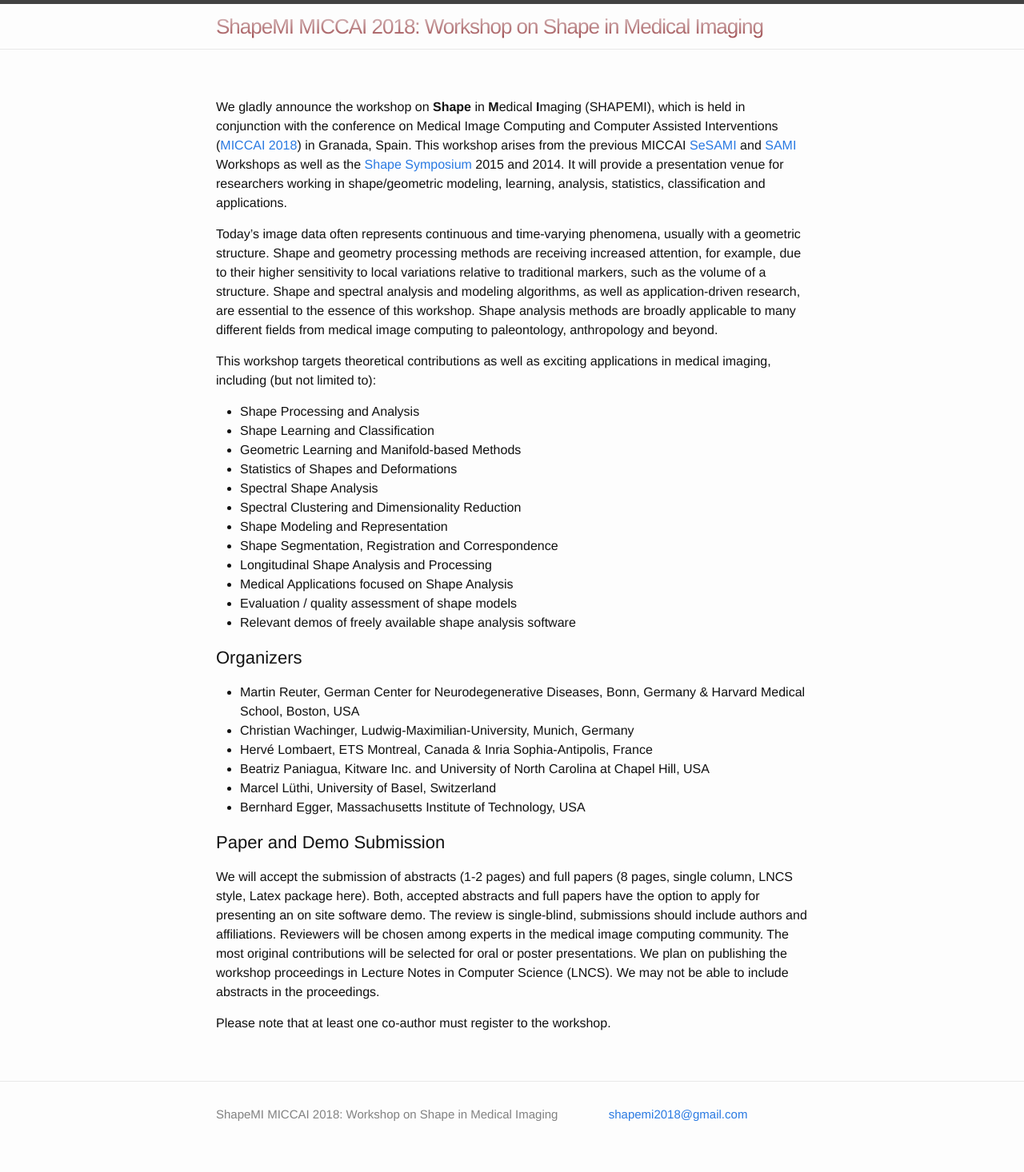
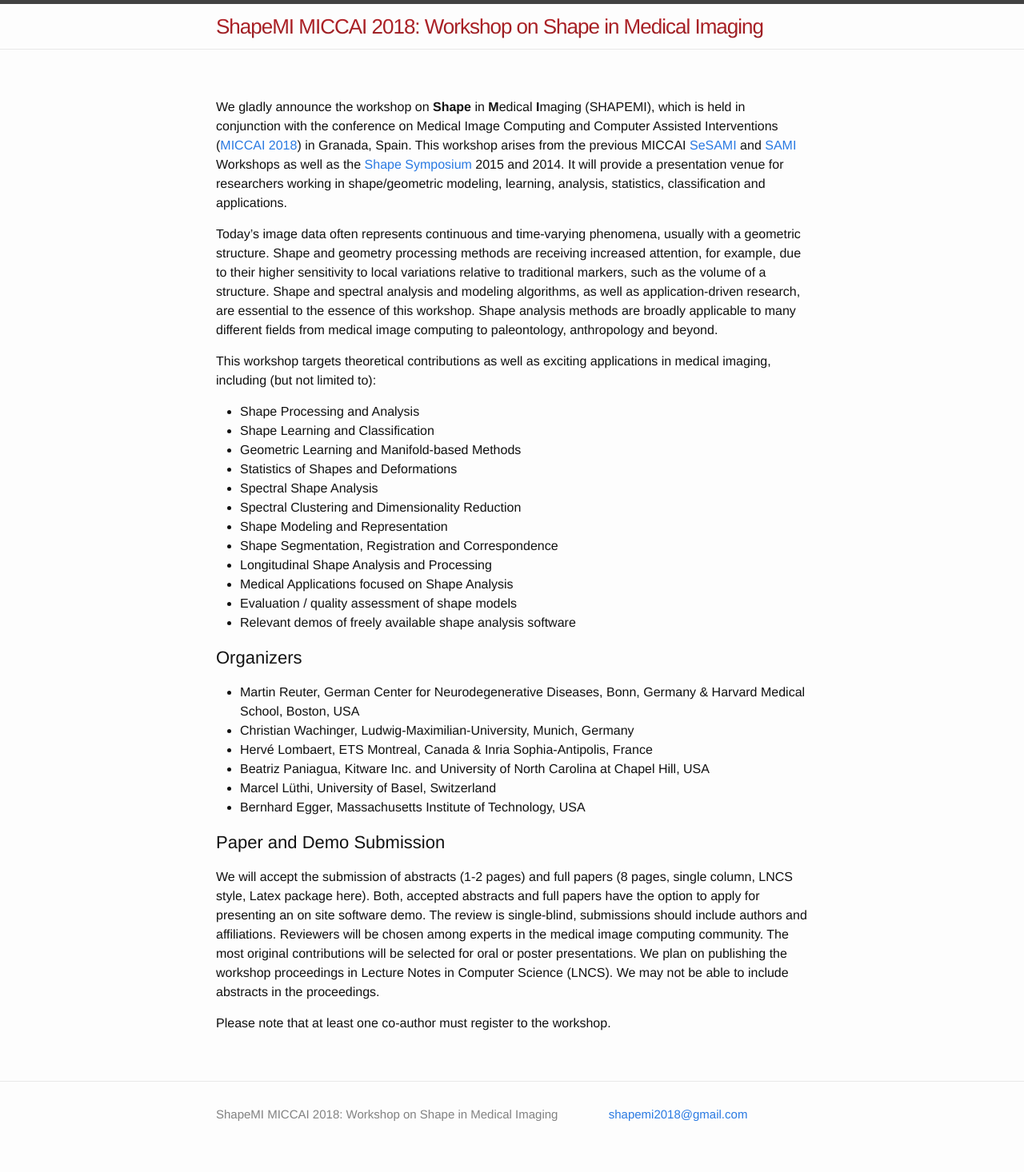
Before and after one commit to shapemi/shapemi2020, a Jekyll site: the page built from index.md, in a window 1280 px wide. Shown: the whole page at 80% size. Built offline with Jekyll 4.4.1, drawn with Linux system fonts in a browser that asks for light colours; our own code applies the rules of GitHub Pages for plain Markdown files.

Commit message:
Update header.html

```diff
--- a/_includes/header.html
+++ b/_includes/header.html
@@ -2,7 +2,7 @@
 
   <div class="wrapper">
 
-    <a class="site-title" href="{{ site.baseurl }}/" style="background: -webkit-linear-gradient(#f4f6f7, #861a1e);
+    <a class="site-title" href="{{ site.baseurl }}/" style="background: -webkit-linear-gradient(#C9272D, #861a1e);
   -webkit-background-clip: text;
   -webkit-text-fill-color: transparent;">{{ site.title }}: {{ site.description }}</a>
 
```
